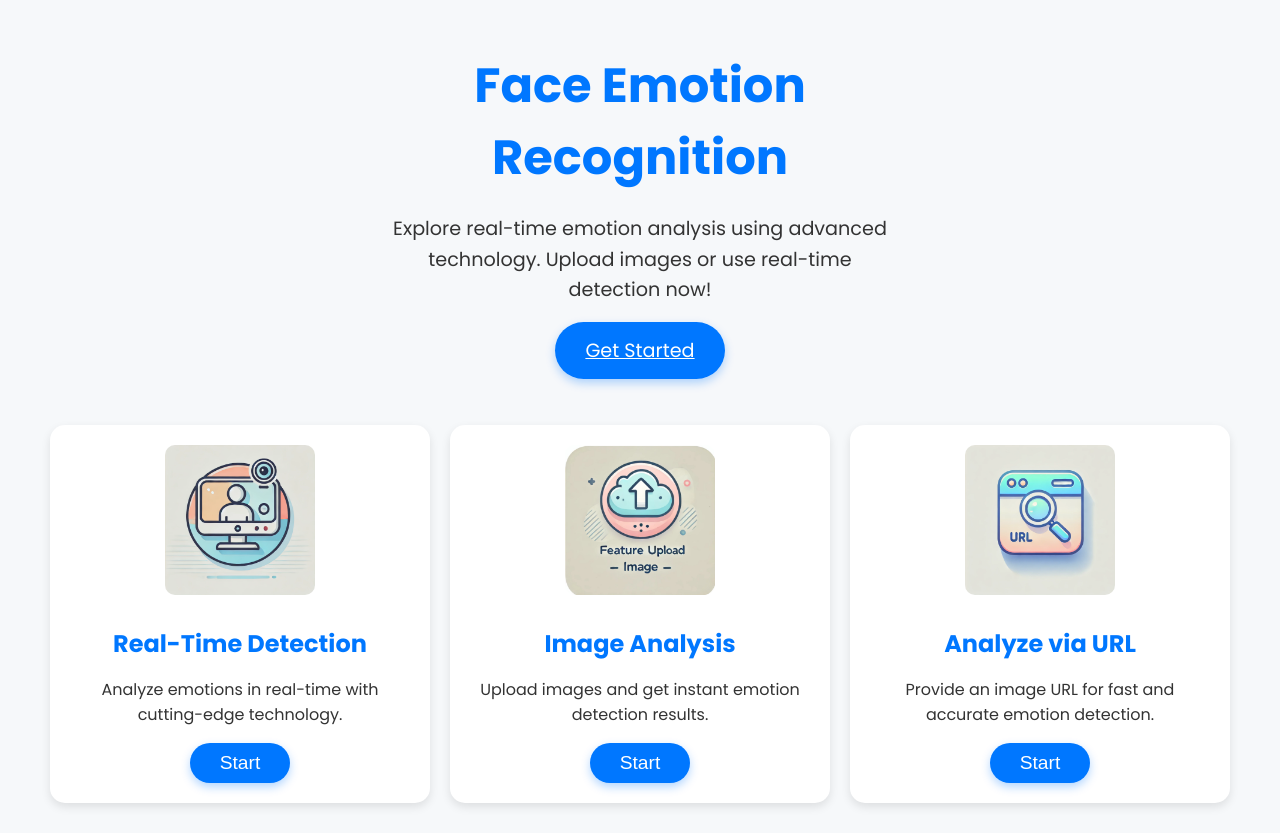
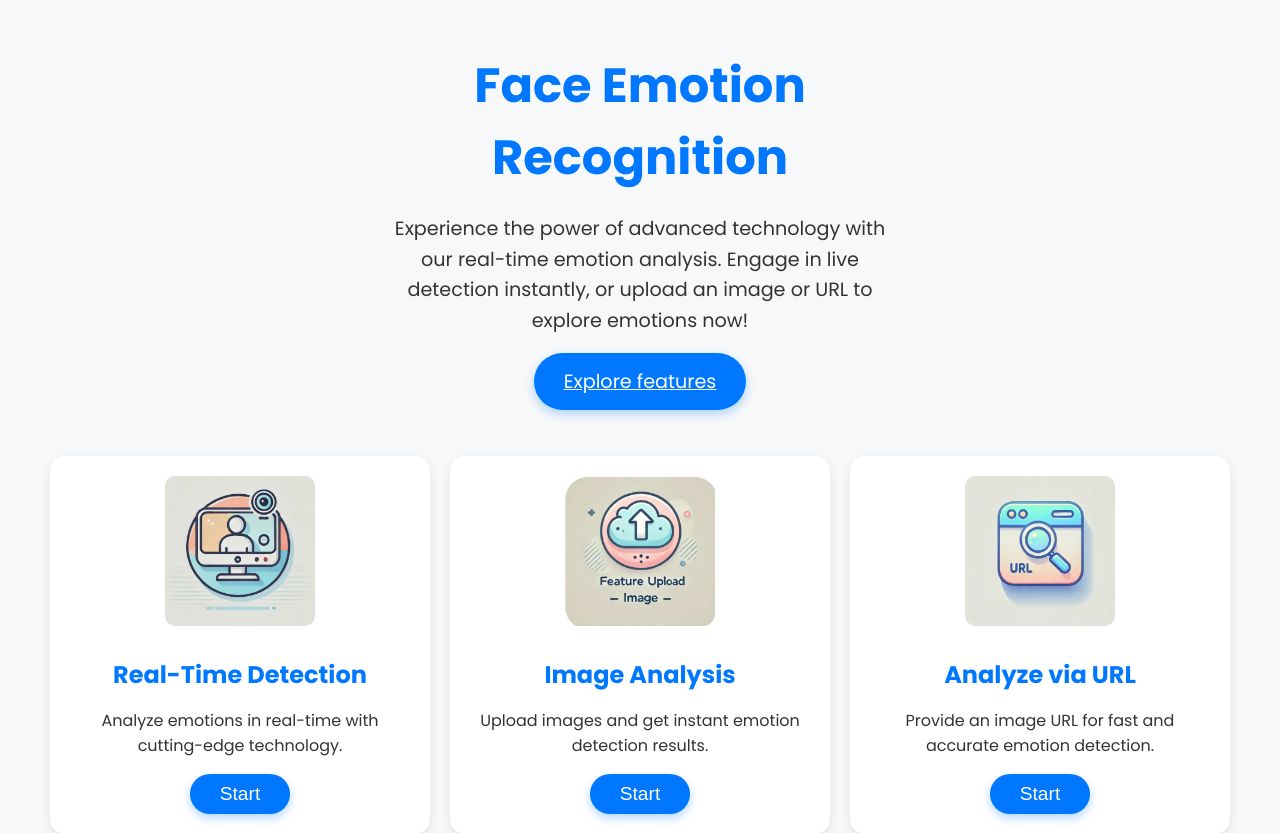
Before and after one commit to HassnainKazmi/Real-Time-Facial-Expression-Recognition, a Flask app: page / in a window 1280 px wide. Shown: the top 833 px of the page. Before the commit the page ends 807 px from the top, so only its background shows below. Run offline with Flask 3, Linux system fonts and the light colour scheme.

Commit message:
changed phrases in the landing page

```diff
--- a/templates/index.html
+++ b/templates/index.html
@@ -125,10 +125,11 @@
       <div class="hero-content">
         <h2>Face Emotion Recognition</h2>
         <p>
-          Explore real-time emotion analysis using advanced technology. Upload
-          images or use real-time detection now!
+          Experience the power of advanced technology with our real-time emotion
+          analysis. Engage in live detection instantly, or upload an image or
+          URL to explore emotions now!
         </p>
-        <a href="#features" class="cta-button">Get Started</a>
+        <a href="#features" class="cta-button">Explore features</a>
       </div>
     </div>
 
```
